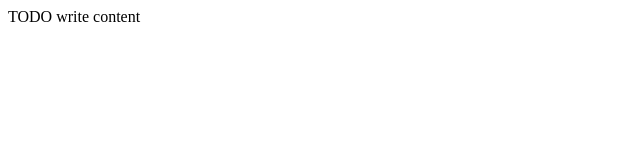
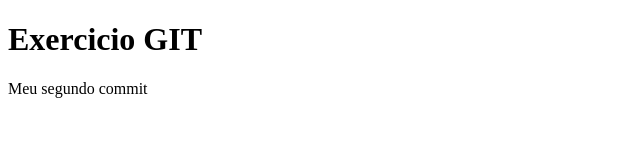
Before and after one commit to ArielVe/Exercicio-Com-Git, a plain HTML site: page public_html/index.html in a window 1280 px wide. Shown: the whole page, without its empty margins (0-640 px from the left). Drawn offline with Linux system fonts and the light colour scheme.

Commit message:
Criação de conteudo, titulo e primeiro paragrafo.

```diff
--- a/public_html/index.html
+++ b/public_html/index.html
@@ -1,16 +1,12 @@
 <!DOCTYPE html>
-<!--
-To change this license header, choose License Headers in Project Properties.
-To change this template file, choose Tools | Templates
-and open the template in the editor.
--->
 <html>
     <head>
-        <title>TODO supply a title</title>
+        <title>Exercicio GIT</title>
         <meta charset="UTF-8">
         <meta name="viewport" content="width=device-width, initial-scale=1.0">
     </head>
     <body>
-        <div>TODO write content</div>
+        <h1>Exercicio GIT</h1>
+        <p>Meu segundo commit</p>
     </body>
 </html>
```
